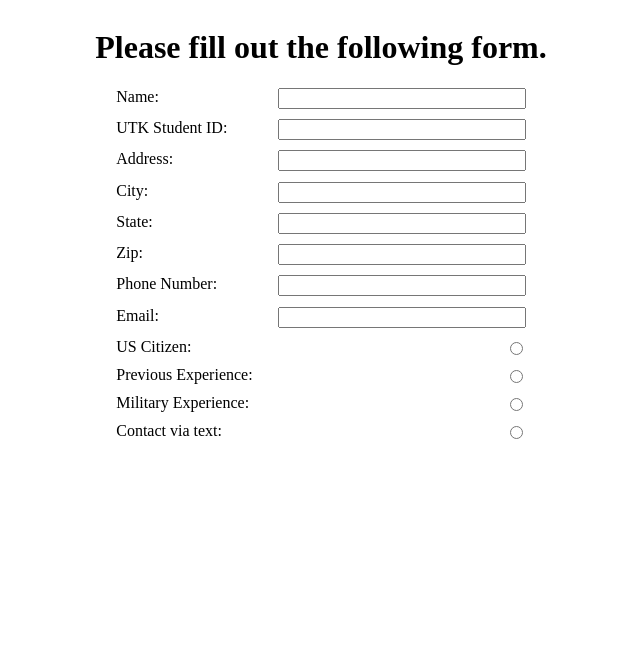
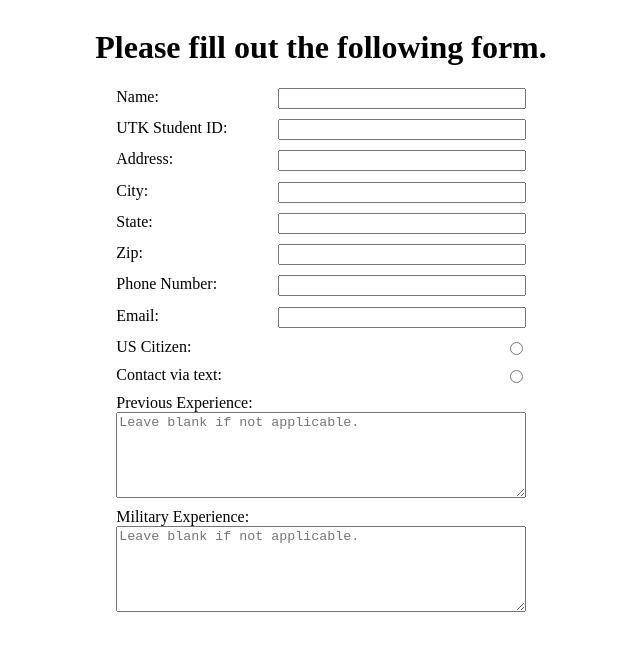
Before and after one commit to Pokemonpower92/Applicant-Process-Automation, a React (Create React App) app in the folder app/client/: page /ApplicationForm in a window 1280 px wide. Shown: the top 650 px of the page, without its empty margins (319-959 px from the left). Built offline with nearby package versions, Linux system fonts and the light colour scheme.

Commit message:
Text boxes

```diff
--- a/app/client/src/pages/ApplicationFormPage.js
+++ b/app/client/src/pages/ApplicationFormPage.js
@@ -15,8 +15,8 @@ class ApplicationFormPage extends Component {
 			phone: "",
 			email: "",
 			citizen: false,
-			previousExperience: false,
-			militaryExperience: false,
+			previousExperience: "",
+			militaryExperience: "",
 			contactAgreement: false,
 		};
 
@@ -227,26 +227,6 @@ class ApplicationFormPage extends Component {
 						></input>
 					</div>
 					<div className="ApplicationFormPage-unsubmitted-form-radioInput">
-						<label>Previous Experience: </label>
-						<input
-							type="radio"
-							name="previousExperience"
-							value={this.state.previousExperience}
-							onChange={this.handlePreviousExperienceChange}
-							className="ApplicationFormPage-unsubmitted-form-previousExperience"
-						></input>
-					</div>
-					<div className="ApplicationFormPage-unsubmitted-form-radioInput">
-						<label>Military Experience: </label>
-						<input
-							type="radio"
-							name="militaryExperience"
-							value={this.state.militaryExperience}
-							onChange={this.handleMilitaryExperienceChange}
-							className="ApplicationFormPage-unsubmitted-form-militaryExperience"
-						></input>
-					</div>
-					<div className="ApplicationFormPage-unsubmitted-form-radioInput">
 						<label>Contact via text: </label>
 						<input
 							type="radio"
@@ -255,6 +235,28 @@ class ApplicationFormPage extends Component {
 							onChange={this.handleContactAgreementChange}
 							className="ApplicationFormPage-unsubmitted-form-contactAgreement"
 						></input>
+					</div>
+					<div className="ApplicationFormPage-unsubmitted-form-textarea">
+						<label>Previous Experience: </label>
+						<textarea
+							type="textarea"
+							name="previousExperience"
+							value={this.state.previousExperience}
+							placeholder="Leave blank if not applicable."
+							onChange={this.handlePreviousExperienceChange}
+							className="ApplicationFormPage-unsubmitted-form-previousExperience"
+						></textarea>
+					</div>
+					<div className="ApplicationFormPage-unsubmitted-form-textarea">
+						<label>Military Experience: </label>
+						<textarea
+							type="radio"
+							name="militaryExperience"
+							value={this.state.militaryExperience}
+							placeholder="Leave blank if not applicable."
+							onChange={this.handleMilitaryExperienceChange}
+							className="ApplicationFormPage-unsubmitted-form-militaryExperience"
+						></textarea>
 					</div>
 				</form>
 			</div>
--- a/app/client/src/styles/ApplicationFormPage.css
+++ b/app/client/src/styles/ApplicationFormPage.css
@@ -32,6 +32,19 @@
 	margin-bottom: 2%;
 }
 
+.ApplicationFormPage-unsubmitted-form-textarea {
+	/* background-color: aliceblue; */
+	display: flex;
+	flex-direction: column;
+	justify-content: space-between;
+	width: 80%;
+	min-width: 25rem;
+	margin-bottom: 2%;
+}
+.ApplicationFormPage-unsubmitted-form-textarea textarea {
+	height: 5rem;
+}
+
 .ApplicationFormPage-unsubmitted-form-radioInput {
 	/* background-color: aliceblue; */
 	display: flex;
```
